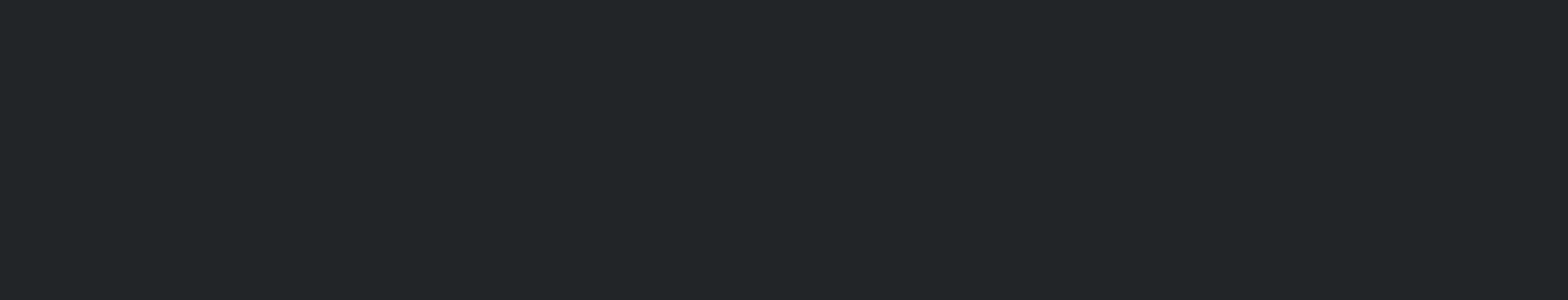
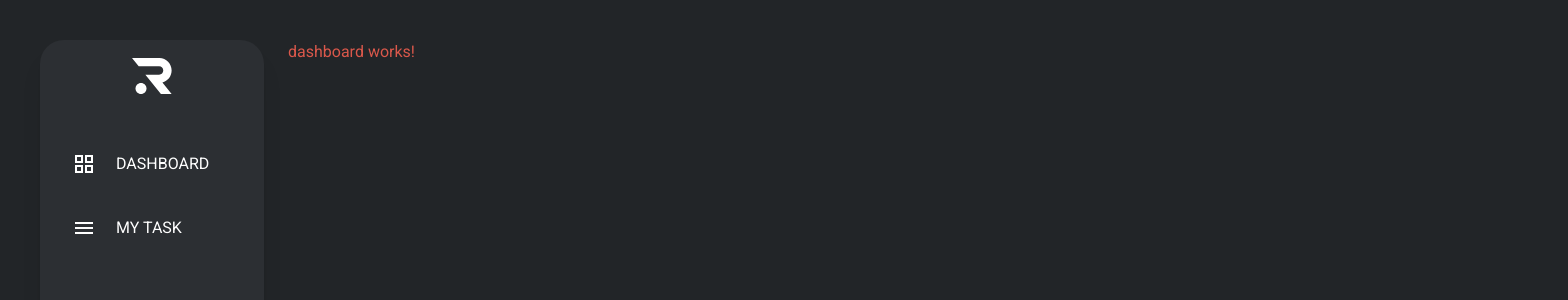
Before and after one commit to fabio248/angular-challenge, an Angular app: page / in a window 1280 px wide. Shown: the top 300 px of the page, 1568 px wide, since content can reach past the window. Built offline with nearby package versions, Linux system fonts and the light colour scheme.

Commit message:
feat: add sidebar component

```diff
--- a/src/app/app.component.html
+++ b/src/app/app.component.html
@@ -1 +1,2 @@
+<app-sidebar></app-sidebar>
 <router-outlet />
--- a/src/app/app.routes.ts
+++ b/src/app/app.routes.ts
@@ -1,3 +1,4 @@
 import { Routes } from '@angular/router';
+import { DashboardComponent } from './pages/dashboard/dashboard.component';
 
-export const routes: Routes = [];
+export const routes: Routes = [{ path: '', component: DashboardComponent }];
--- /dev/null
+++ b/src/app/pages/dashboard/dashboard.component.html
@@ -0,0 +1,5 @@
+<div
+  class="bg-blueGray-100 relative transition-all duration-500 ease-in-out lg:ml-72 ml-28 w-full my-10"
+>
+  <p class="text-primary-4">dashboard works!</p>
+</div>
--- /dev/null
+++ b/src/app/shared/components/sidebar-element/sidebar-element.component.html
@@ -0,0 +1,18 @@
+<li class="text-white hover:bg-neutral-3 hover:rounded-xl">
+  <a
+    [routerLink]="route"
+    class="flex items-center justify-between h-14 gap-2"
+    routerLinkActive="text-primary-4 bg-gradient-to-l from-[#3D3236]"
+  >
+    <div class="flex items-center gap-2">
+      <span class="material-icons pl-8">{{ icon }}</span>
+      &nbsp;
+      <span class="lg:block hidden">{{ title }}</span>
+    </div>
+    <div
+      [routerLink]="route"
+      routerLinkActive="border-l-4 h-14"
+      [ngClass]="router.url !== route ? 'hidden' : 'border-primary-4'"
+    ></div>
+  </a>
+</li>
--- /dev/null
+++ b/src/app/shared/components/sidebar/sidebar.component.html
@@ -0,0 +1,22 @@
+<nav
+  class="absolute left-0 top-0 bottom-0 overflow-y-auto flex-wrap flex-col shadow-xl bg-neutral-4 flex lg:items-center justify-start py-4 lg:w-[14rem] w-24 transition-all duration-500 ease-in-out rounded-3xl lg:mx-10 my-10"
+>
+  <div class="mb-10 lg:pl-0 pl-7">
+    <img
+      ngSrc="/assets/images/logo_sidebar.svg"
+      alt="logo"
+      height="40"
+      width="40"
+    />
+  </div>
+  <div class="w-full">
+    <ul class="flex flex-col gap-2">
+      <app-sidebar-element
+        route="/dashboard"
+        icon="grid_view"
+        title="DASHBOARD"
+      />
+      <app-sidebar-element route="/my-task" icon="menu" title="MY TASK" />
+    </ul>
+  </div>
+</nav>
--- a/tailwind.config.js
+++ b/tailwind.config.js
@@ -4,7 +4,25 @@
     "./src/**/*.{html,ts}",
   ],
   theme: {
-    extend: {},
+    extend: {
+      colors: {
+        'primary-1': '#F4CCC8',
+        'primary-2': '#EBA59E',
+        'primary-3': '#E27D73',
+        'primary-4': '#DA584B',
+
+        'secondary-1': '#C8E1BC',
+        'secondary-2': '#AAD199',
+        'secondary-3': '#8DC275',
+        'secondary-4': '#70B252',
+
+        'neutral-1': '#ffffff',
+        'neutral-2': '#94979A',
+        'neutral-3': '#393D41',
+        'neutral-4': '#2C2F33',
+        'neutral-5': '#222528',
+      },
+    },
   },
   plugins: [],
 };
```
Also changed, not shown: src/app/app.component.ts (+8 -1 lines), src/app/pages/dashboard/dashboard.component.ts (added, +9 -0 lines), src/app/shared/components/sidebar-element/sidebar-element.component.ts (added, +17 -0 lines), src/app/shared/components/sidebar/sidebar.component.ts (added, +20 -0 lines), public/assets/images/logo_sidebar.png (added), public/assets/images/logo_sidebar.svg (added).
